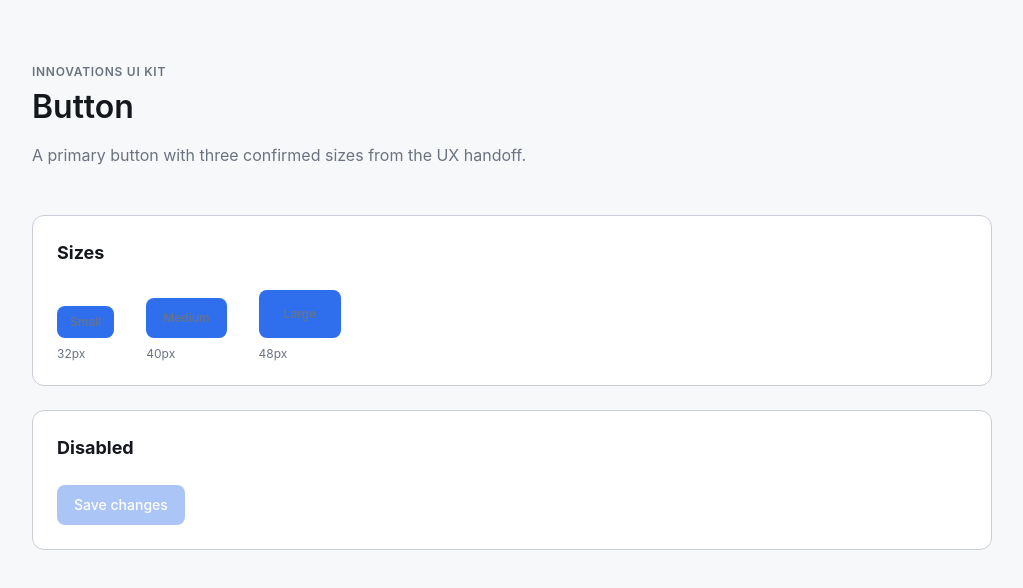
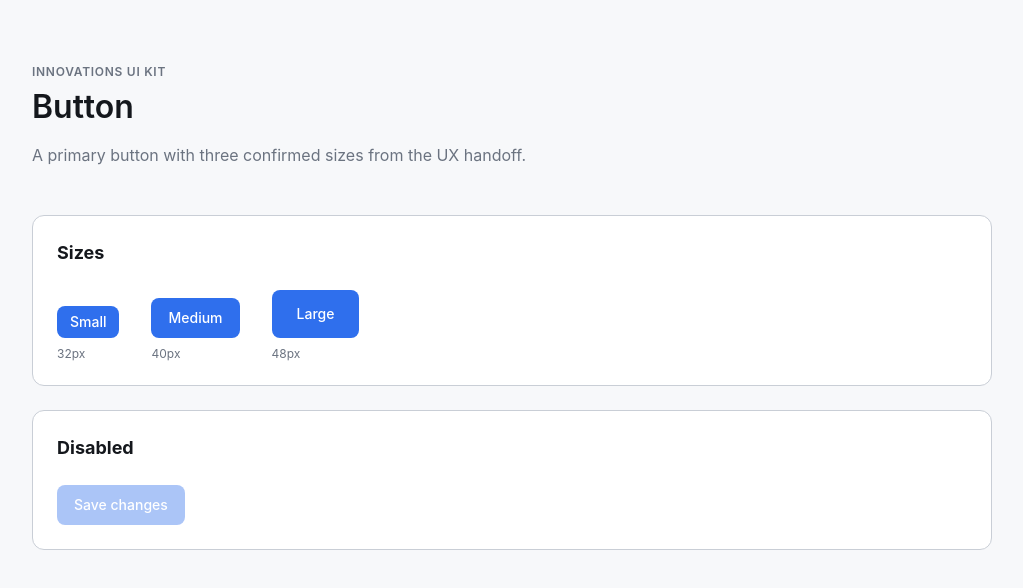
Before and after one commit to vickey131/innovations-ui-kit, a React (Vite) app: page / in a window 1280 px wide. Shown: the top 588 px of the page, without its empty margins (128-1151 px from the left). Built offline with nearby package versions, Linux system fonts and the light colour scheme.

Commit message:
updated font color

```diff
--- a/src/App.css
+++ b/src/App.css
@@ -57,7 +57,7 @@
   gap: 8px;
 }
 
-.app__example span {
+.app__example > span {
   color: var(--color-text-secondary);
   font-size: 12px;
 }
```
